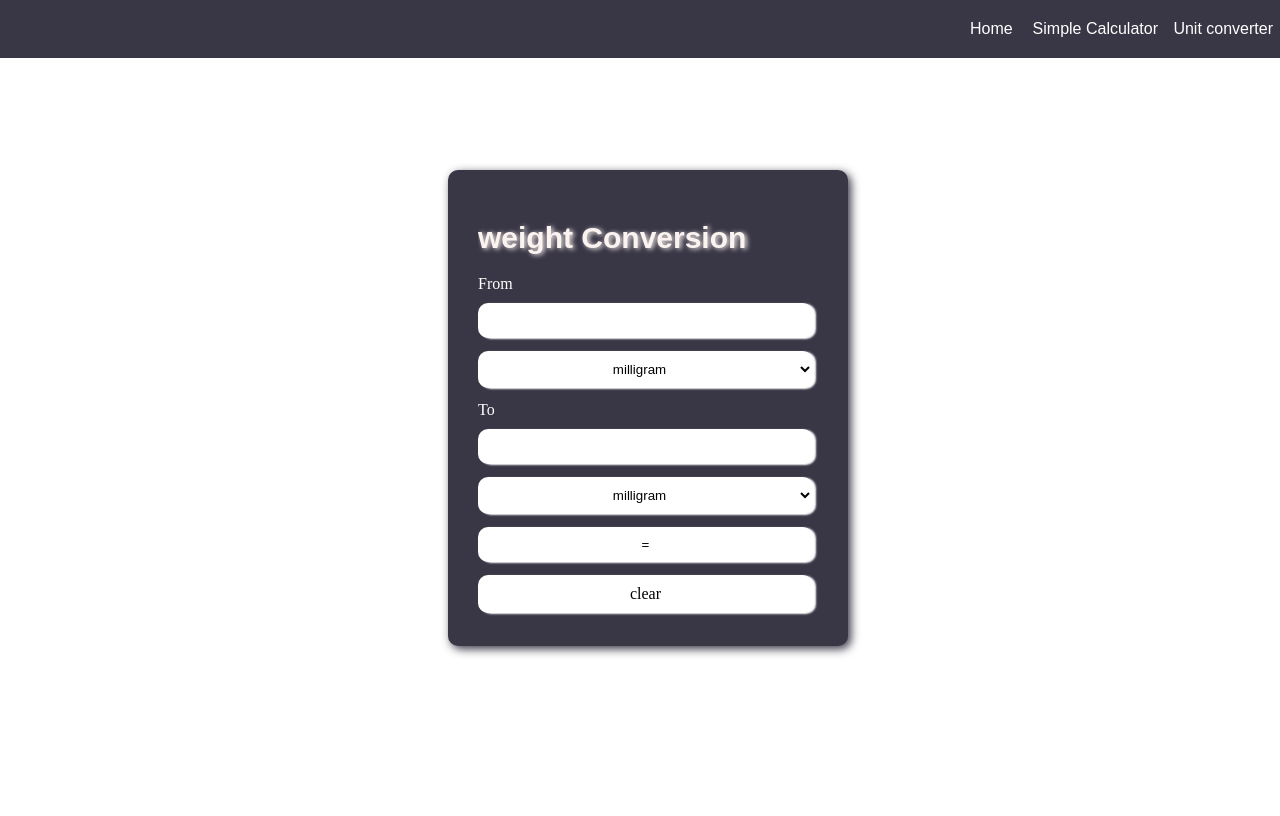
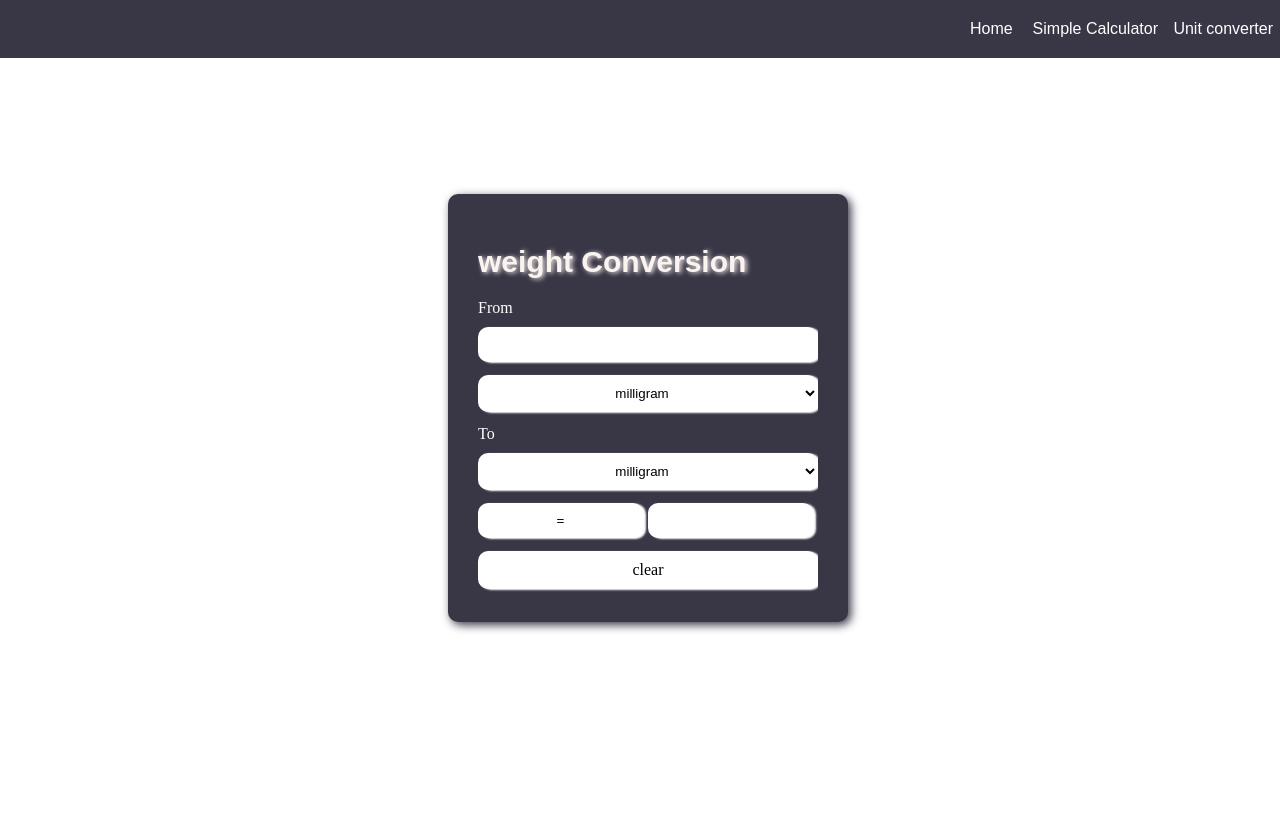
Before and after one commit to muhemmad-1303/assignment2, a PHP site: page /weight.php in a window 1280 px wide; the page is wider, and only the part inside the window is pictured. Run offline with PHP 8.4, Linux system fonts and the light colour scheme.

Commit message:
corrected the user interface flow

```diff
--- a/index.php
+++ b/index.php
@@ -4,7 +4,7 @@
     <meta charset="UTF-8">
     <meta name="viewport" content="width=device-width, initial-scale=1.0">
     <title>Document</title>
-    <link rel="stylesheet" href="time.css">
+    <link rel="stylesheet" href="unit.css">
 </head>
 <body>
     <div class="content">
--- a/simple.css
+++ b/simple.css
@@ -1,3 +1,9 @@
+body{
+    overflow: hidden;
+}
+
+
+
 a{
     all: unset;
 }
--- a/unit.css
+++ b/unit.css
@@ -1,3 +1,8 @@
+body{
+    overflow: hidden;
+}
+
+
 a{
     all: unset;
 }
@@ -7,6 +12,7 @@ a{
     align-items: center;
     width: 100vw;
     height: 100vh;
+
 }
 
 .calculatorbody {
@@ -42,6 +48,7 @@ a{
 .calculatorbody .content-box form .inputbox select,
 .calculatorbody .content-box form .inputbox input[type=submit],
 .calculatorbody .content-box form .inputbox a {
+    width: 100%;
     outline: 0;
     border-radius: 10px;
     border: 0;
@@ -100,7 +107,6 @@ a{
     font-size: 20px;
     font-weight: bold;
     font-family: Arial, Helvetica, sans-serif;
-
     color:#393646;
 
 }
@@ -148,3 +154,7 @@ a{
 #unitconverter:hover .unititem{
     visibility: visible;
 }
+
+.subres{
+    display: flex;
+}
--- a/weight.php
+++ b/weight.php
@@ -1,11 +1,13 @@
 <!DOCTYPE html>
 <html lang="en">
+
 <head>
    <meta charset="UTF-8">
    <meta name="viewport" content="width=device-width, initial-scale=1.0">
    <title>Document</title>
    <link rel="stylesheet" href="unit.css">
 </head>
+
 <body>
    <div class="content">
       <?php include "nav.php"  ?>
@@ -16,56 +18,55 @@
                <div class="inputbox">
                   <label>From</label>
                   <?php
-                          if(isset($_GET['result'])){
-                            $in=$_GET['invalue'];
-                            $inunit=$_GET['inunit'];
-                            $rval=$_GET['result'];
-                            $outunit=$_GET['outunit'];
+                  if (isset($_GET['result'])) {
+                     $in = $_GET['invalue'];
+                     $inunit = $_GET['inunit'];
+                     $rval = $_GET['result'];
+                     $outunit = $_GET['outunit'];
                   ?>
-                       <input type="text" name="invalue" value=<?php echo $in;?>>
+                     <input type="text" name="invalue" value=<?php echo $in; ?>>
                      <select name="inunit" id="">
                         <?php
-                           if($inunit=="milligram"){
+                        if ($inunit == "milligram") {
                         ?>
                            <option value="milligram" selected>milligram</option>
                         <?php } ?>
                         <?php
-                           if($inunit=="gram"){
+                        if ($inunit == "gram") {
                         ?>
                            <option value="gram" selected>gram</option>
                         <?php  } ?>
                         <?php
-                           if($inunit=="kilogram"){
+                        if ($inunit == "kilogram") {
                         ?>
                            <option value="kilogram" selected>kilogram</option>
                         <?php  } ?>
                         <?php
-                           if($inunit=="metric"){
+                        if ($inunit == "metric") {
                         ?>
                            <option value="metric" selected>metric</option>
                         <?php } ?>
                         <?php
-                           if($inunit=="ton"){
+                        if ($inunit == "ton") {
                         ?>
                            <option value="ton" selected>ton</option>
                         <?php } ?>
                         <?php
-                           if($inunit=="pound"){
+                        if ($inunit == "pound") {
                         ?>
                            <option value="pound" selected>pound</option>
                         <?php } ?>
                         <?php
-                           if($inunit=="ounce"){
+                        if ($inunit == "ounce") {
                         ?>
                            <option value="ounce" selected>ounce</option>
-                        <?php }?>
+                        <?php } ?>
 
                      </select>
-                       <?php }
-                         else{
+                  <?php } else {
                   ?>
                      <input type="text" name="invalue">
-                           <select name="inunit" >
+                     <select name="inunit">
                         <option value="milligram">milligram</option>
                         <option value="gram">gram</option>
                         <option value="kilogram">kilogram</option>
@@ -82,52 +83,53 @@
 
                   <label>To</label>
                   <?php
-                        if(isset($_GET['result'])){
+                  if (isset($_GET['result'])) {
 
 
                   ?>
-                       <input type="text" name="invalue" value=<?php echo $rval;?>>
                      <select name="outunit" id="">
                         <?php
-                           if($outunit=="milligram"){
+                        if ($outunit == "milligram") {
                         ?>
                            <option value="milligram" selected>milligram</option>
                         <?php } ?>
                         <?php
-                           if($outunit=="gram"){
+                        if ($outunit == "gram") {
                         ?>
                            <option value="gram" selected>gram</option>
                         <?php  } ?>
                         <?php
-                           if($outunit=="kilogram"){
+                        if ($outunit == "kilogram") {
                         ?>
                            <option value="kilogram" selected>kilogram</option>
                         <?php  } ?>
                         <?php
-                           if($outunit=="metric"){
+                        if ($outunit == "metric") {
                         ?>
                            <option value="metric" selected>metric</option>
                         <?php } ?>
                         <?php
-                           if($outunit=="ton"){
+                        if ($outunit == "ton") {
                         ?>
                            <option value="ton" selected>ton</option>
                         <?php } ?>
                         <?php
-                           if($outunit=="pound"){
+                        if ($outunit == "pound") {
                         ?>
                            <option value="pound" selected>pound</option>
                         <?php } ?>
                         <?php
-                           if($outunit=="once"){
+                        if ($outunit == "once") {
                         ?>
                            <option value="ounce" selected>ounce</option>
                         <?php } ?>
                      </select>
-                       <?php }
-                         else{
+                     <div class='subres'>
+                     <input type="submit" value="=">
+                     <input type="text" name="invalue" value=<?php echo $rval; ?>>
+                     </div>
+                  <?php } else {
                   ?>
-                           <input type="text"  maxlength="0">
                      <select name="outunit" id="">
                         <option value="milligram">milligram</option>
                         <option value="gram">gram</option>
@@ -137,9 +139,13 @@
                         <option value="pound">pound</option>
                         <option value="ounce">ounce</option>
                      </select>
+                     <div class="subres">
+                     <input type="submit" value="=">
+                     <input type="text" maxlength="0">
+                     </div>
+                  <?php } ?>
 
-                        <?php } ?>
-                        <input type="submit" value="=">
+
                   <a href="weight.php">clear </a>
 
 
@@ -150,4 +156,5 @@
       </div>
    </div>
 </body>
+
 </html>
```
Also changed, not shown: area.php (+12 -8 lines), length.php (+10 -1 lines), temp.php (+12 -13 lines), time.php (+10 -7 lines). Lines whose indentation alone changed are shown as unchanged.
